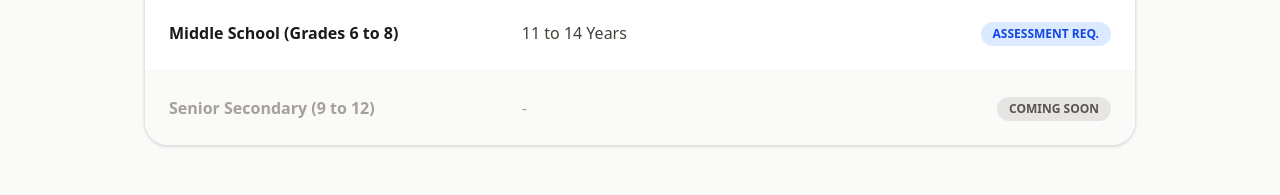
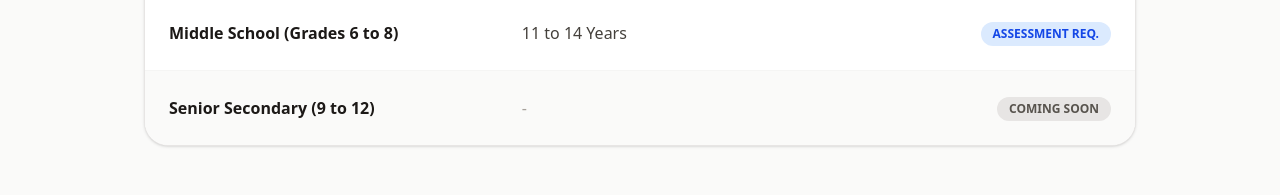
Before and after one commit to nitstyagi-source/crayon-box-website, a Next.js app: page /admissions in a window 1280 px wide. Shown: the part 1923-2118 px from the top of the page. Built offline with nearby package versions, Linux system fonts and the light colour scheme; no server answers; the database is empty; a web font is replaced by a local one.

Commit message:
feat: Connect all newly added K-12 components to the CMS data layer

```diff
--- a/src/app/admissions/page.tsx
+++ b/src/app/admissions/page.tsx
@@ -118,41 +118,21 @@ export default function AdmissionsHub() {
                   </tr>
                 </thead>
                 <tbody className="divide-y divide-stone-100 text-stone-700">
-                  <tr className="hover:bg-stone-50 transition-colors">
-                    <td className="p-6 font-bold text-stone-900">Pre-Nursery</td>
-                    <td className="p-6">2.5 to 3 Years</td>
-                    <td className="p-6 text-right"><span className="inline-block px-3 py-1 bg-green-100 text-green-700 rounded-full text-xs font-bold uppercase">Open</span></td>
-                  </tr>
-                  <tr className="hover:bg-stone-50 transition-colors">
-                    <td className="p-6 font-bold text-stone-900">Nursery</td>
-                    <td className="p-6">3 to 4 Years</td>
-                    <td className="p-6 text-right"><span className="inline-block px-3 py-1 bg-green-100 text-green-700 rounded-full text-xs font-bold uppercase">Open</span></td>
-                  </tr>
-                  <tr className="hover:bg-stone-50 transition-colors">
-                    <td className="p-6 font-bold text-stone-900">Kindergarten (K1 & K2)</td>
-                    <td className="p-6">4 to 6 Years</td>
-                    <td className="p-6 text-right"><span className="inline-block px-3 py-1 bg-green-100 text-green-700 rounded-full text-xs font-bold uppercase">Open</span></td>
-                  </tr>
-                  <tr className="hover:bg-stone-50 transition-colors">
-                    <td className="p-6 font-bold text-stone-900">Grade 1</td>
-                    <td className="p-6">6 to 7 Years</td>
-                    <td className="p-6 text-right"><span className="inline-block px-3 py-1 bg-orange-100 text-orange-700 rounded-full text-xs font-bold uppercase">Limited Seats</span></td>
-                  </tr>
-                  <tr className="hover:bg-stone-50 transition-colors">
-                    <td className="p-6 font-bold text-stone-900">Primary (Grades 2 to 5)</td>
-                    <td className="p-6">7 to 11 Years</td>
-                    <td className="p-6 text-right"><span className="inline-block px-3 py-1 bg-orange-100 text-orange-700 rounded-full text-xs font-bold uppercase">Subject to Availability</span></td>
-                  </tr>
-                  <tr className="hover:bg-stone-50 transition-colors">
-                    <td className="p-6 font-bold text-stone-900">Middle School (Grades 6 to 8)</td>
-                    <td className="p-6">11 to 14 Years</td>
-                    <td className="p-6 text-right"><span className="inline-block px-3 py-1 bg-blue-100 text-blue-700 rounded-full text-xs font-bold uppercase">Assessment Req.</span></td>
-                  </tr>
-                  <tr className="bg-stone-50 text-stone-400">
-                    <td className="p-6 font-bold">Senior Secondary (9 to 12)</td>
-                    <td className="p-6">-</td>
-                    <td className="p-6 text-right"><span className="inline-block px-3 py-1 bg-stone-200 text-stone-600 rounded-full text-xs font-bold uppercase">Coming Soon</span></td>
-                  </tr>
+                  {(cmsData.age_criteria || [
+                    { grade: 'Pre-Nursery', age: '2.5 to 3 Years', status: 'Open', statusColor: 'bg-green-100 text-green-700' },
+                    { grade: 'Nursery', age: '3 to 4 Years', status: 'Open', statusColor: 'bg-green-100 text-green-700' },
+                    { grade: 'Kindergarten (K1 & K2)', age: '4 to 6 Years', status: 'Open', statusColor: 'bg-green-100 text-green-700' },
+                    { grade: 'Grade 1', age: '6 to 7 Years', status: 'Limited Seats', statusColor: 'bg-orange-100 text-orange-700' },
+                    { grade: 'Primary (Grades 2 to 5)', age: '7 to 11 Years', status: 'Subject to Availability', statusColor: 'bg-orange-100 text-orange-700' },
+                    { grade: 'Middle School (Grades 6 to 8)', age: '11 to 14 Years', status: 'Assessment Req.', statusColor: 'bg-blue-100 text-blue-700' },
+                    { grade: 'Senior Secondary (9 to 12)', age: '-', status: 'Coming Soon', statusColor: 'bg-stone-200 text-stone-600', disabled: true }
+                  ]).map((item: any, idx: number) => (
+                    <tr key={idx} className={item.disabled ? "bg-stone-50 text-stone-400" : "hover:bg-stone-50 transition-colors"}>
+                      <td className="p-6 font-bold text-stone-900">{item.grade}</td>
+                      <td className="p-6">{item.age}</td>
+                      <td className="p-6 text-right"><span className={`inline-block px-3 py-1 rounded-full text-xs font-bold uppercase ${item.statusColor}`}>{item.status}</span></td>
+                    </tr>
+                  ))}
                 </tbody>
               </table>
             </div>
--- a/src/app/news/page.tsx
+++ b/src/app/news/page.tsx
@@ -121,13 +121,13 @@ export default function NewsMedia() {
                     </tr>
                   </thead>
                   <tbody className="space-y-4">
-                    {[
+                    {(cmsData.notices || [
                       { date: 'Aug 18, 2026', title: 'Winter Uniform Guidelines for K-8', aud: 'Grades Pre-K to 8', tag: 'General', new: true },
                       { date: 'Aug 15, 2026', title: 'Term 1 Examination Schedule Published', aud: 'Grades 6 to 8', tag: 'Academics', new: false },
                       { date: 'Aug 10, 2026', title: 'Transport Route Changes for Sector 4', aud: 'Bus Route 04 Parents', tag: 'Transport', new: false },
                       { date: 'Aug 05, 2026', title: 'Call for Registrations: Inter-School MUN', aud: 'Grades 7 to 8', tag: 'Co-Curricular', new: false },
                       { date: 'Jul 30, 2026', title: 'Parent-Teacher Meeting (PTM) Setup', aud: 'All Grades', tag: 'Events', new: false },
-                    ].map((notice, idx) => (
+                    ]).map((notice: any, idx: number) => (
                       <tr key={idx} className="bg-white hover:bg-orange-50/50 transition-colors group shadow-sm border border-stone-100 rounded-xl relative">
                         <td className="p-6 text-sm text-stone-500 whitespace-nowrap align-top">
                           {notice.date}
@@ -193,11 +193,12 @@ export default function NewsMedia() {
             </motion.div>
 
             <motion.div variants={stagger} className="w-full lg:w-2/3 space-y-6">
-              {[
-                { date: 'AUG 22', title: 'Inter-School Tech Symposium', time: '09:00 AM - 04:00 PM', loc: 'Main Auditorium' },
+              {(cmsData.events || [
+                { date: 'AUG 15', title: 'Independence Day Flag Hoisting', time: '08:00 AM - 10:00 AM', loc: 'Main Sports Ground' },
+                { date: 'AUG 22', title: 'Inter-House Debate Competition', time: '09:00 AM - 01:00 PM', loc: 'School Auditorium' },
                 { date: 'AUG 28', title: 'Annual Science Exhibition (Grades 5-8)', time: '10:00 AM - 02:00 PM', loc: 'Science Block' },
                 { date: 'SEP 05', title: 'Teacher\'s Day Cultural Celebration', time: '11:00 AM - 01:30 PM', loc: 'Open Air Theater' },
-              ].map((evt, idx) => (
+              ]).map((evt: any, idx: number) => (
                 <motion.div variants={fadeUp} key={idx} className="bg-white border border-stone-200 rounded-[2rem] p-8 flex flex-col md:flex-row gap-8 hover:shadow-2xl hover:border-primary/30 transition-all duration-300 group cursor-pointer relative overflow-hidden">
                   <div className="absolute left-0 top-0 w-2 h-full bg-primary/20 group-hover:bg-primary transition-colors"></div>
                   <div className="flex flex-col items-center justify-center w-24 h-24 rounded-2xl bg-blue-50 text-primary shrink-0 border border-blue-100 group-hover:bg-primary group-hover:text-white transition-colors shadow-inner">
--- a/src/app/page.tsx
+++ b/src/app/page.tsx
@@ -59,7 +59,7 @@ export default function Home() {
             className="object-cover w-full h-full"
             poster={cmsData.hero?.image_url || "https://images.unsplash.com/photo-1523050854058-8df90110c9f1?q=80&w=2070&auto=format&fit=crop"}
           >
-            <source src="https://www.w3schools.com/html/mov_bbb.mp4" type="video/mp4" />
+            <source src={cmsData.hero?.video_url || "https://www.w3schools.com/html/mov_bbb.mp4"} type="video/mp4" />
           </video>
           <div className="absolute inset-0 bg-gradient-to-r from-stone-950/90 via-stone-900/70 to-transparent mix-blend-multiply" />
         </div>
@@ -67,8 +67,8 @@ export default function Home() {
         {/* Live Circular Ticker */}
         <div className="absolute top-24 left-0 w-full z-20 bg-accent/90 text-white overflow-hidden py-2 backdrop-blur-sm">
           <div className="whitespace-nowrap flex animate-[marquee_20s_linear_infinite]">
-             <span className="mx-4 text-sm font-bold tracking-widest uppercase">• ADMISSIONS OPEN FOR 2026-27 • K-12 EXPANSION IN PROGRESS • ROBOTICS LAB INAUGURATION NEXT WEEK •</span>
-             <span className="mx-4 text-sm font-bold tracking-widest uppercase">• ADMISSIONS OPEN FOR 2026-27 • K-12 EXPANSION IN PROGRESS • ROBOTICS LAB INAUGURATION NEXT WEEK •</span>
+             <span className="mx-4 text-sm font-bold tracking-widest uppercase">{cmsData.hero?.ticker_text || "• ADMISSIONS OPEN FOR 2026-27 • K-12 EXPANSION IN PROGRESS • ROBOTICS LAB INAUGURATION NEXT WEEK •"}</span>
+             <span className="mx-4 text-sm font-bold tracking-widest uppercase">{cmsData.hero?.ticker_text || "• ADMISSIONS OPEN FOR 2026-27 • K-12 EXPANSION IN PROGRESS • ROBOTICS LAB INAUGURATION NEXT WEEK •"}</span>
           </div>
         </div>
 
@@ -115,20 +115,20 @@ export default function Home() {
         <div className="container mx-auto px-4 max-w-7xl">
           <div className="grid grid-cols-2 md:grid-cols-4 gap-8 divide-x divide-stone-800">
             <div className="text-center px-4">
-              <h4 className="text-4xl md:text-5xl font-black text-accent mb-2">50+</h4>
-              <p className="text-sm text-stone-400 font-bold uppercase tracking-widest">Acres Campus</p>
+              <h4 className="text-4xl md:text-5xl font-black text-accent mb-2">{cmsData.metrics?.stat_1_val || "50+"}</h4>
+              <p className="text-sm text-stone-400 font-bold uppercase tracking-widest">{cmsData.metrics?.stat_1_label || "Acres Campus"}</p>
             </div>
             <div className="text-center px-4">
-              <h4 className="text-4xl md:text-5xl font-black text-accent mb-2">100%</h4>
-              <p className="text-sm text-stone-400 font-bold uppercase tracking-widest">Board Results</p>
+              <h4 className="text-4xl md:text-5xl font-black text-accent mb-2">{cmsData.metrics?.stat_2_val || "100%"}</h4>
+              <p className="text-sm text-stone-400 font-bold uppercase tracking-widest">{cmsData.metrics?.stat_2_label || "Board Results"}</p>
             </div>
             <div className="text-center px-4">
-              <h4 className="text-4xl md:text-5xl font-black text-accent mb-2">15:1</h4>
-              <p className="text-sm text-stone-400 font-bold uppercase tracking-widest">Student-Teacher Ratio</p>
+              <h4 className="text-4xl md:text-5xl font-black text-accent mb-2">{cmsData.metrics?.stat_3_val || "15:1"}</h4>
+              <p className="text-sm text-stone-400 font-bold uppercase tracking-widest">{cmsData.metrics?.stat_3_label || "Student-Teacher Ratio"}</p>
             </div>
             <div className="text-center px-4">
-              <h4 className="text-4xl md:text-5xl font-black text-accent mb-2">20+</h4>
-              <p className="text-sm text-stone-400 font-bold uppercase tracking-widest">Sports Facilities</p>
+              <h4 className="text-4xl md:text-5xl font-black text-accent mb-2">{cmsData.metrics?.stat_4_val || "20+"}</h4>
+              <p className="text-sm text-stone-400 font-bold uppercase tracking-widest">{cmsData.metrics?.stat_4_label || "Sports Facilities"}</p>
             </div>
           </div>
         </div>
--- a/src/components/layout/Header.tsx
+++ b/src/components/layout/Header.tsx
@@ -9,10 +9,10 @@ const NAV_LINKS = [
     name: "Academics",
     href: "/academics",
     megaMenu: [
-      { name: "Early Years", href: "/academics/early-years" },
-      { name: "Primary", href: "/academics/primary" },
-      { name: "Middle School", href: "/academics/middle" },
-      { name: "Syllabus", href: "/academics/syllabus" },
+      { name: "Early Years", href: "/academics#early-years" },
+      { name: "Primary", href: "/academics#primary" },
+      { name: "Middle School", href: "/academics#middle" },
+      { name: "Syllabus", href: "/academics" },
     ]
   },
   { name: "Campus Life", href: "/campus-life" },
```
